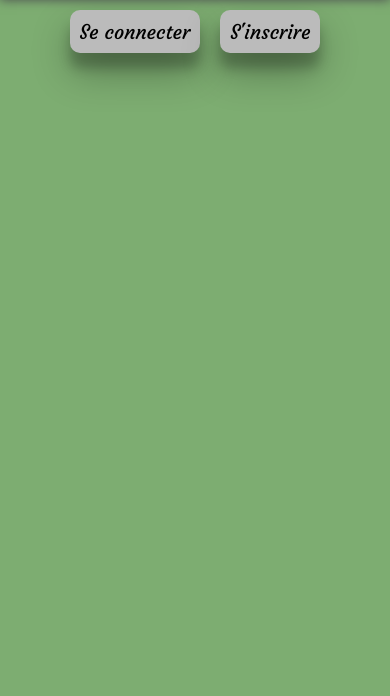
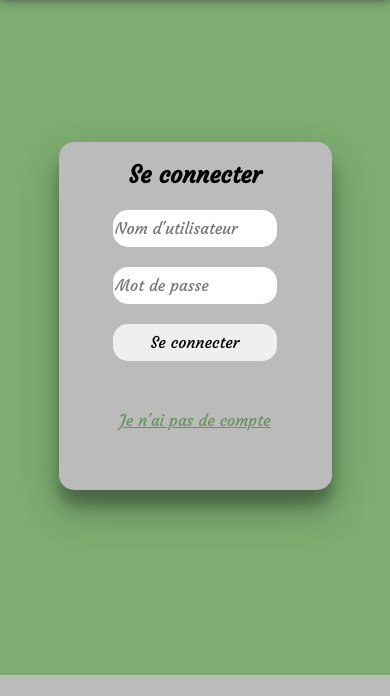
Before and after one commit to atarax-dev/LePendu, a Django app: template templates/login.html in a window 390 px wide. Shown: the part 169-865 px from the top of the page. After the commit the page ends 844 px from the top, so only its background shows below. Run offline with Django 4.2, Linux system fonts and the light colour scheme; the template is opened without the code that fills it, so the values that code supplies are empty.

Commit message:
update UI

```diff
--- a/LePendu/forms.py
+++ b/LePendu/forms.py
@@ -5,6 +5,6 @@ from django.core.validators import RegexValidator
 class LetterForm(forms.Form):
     letter_try = forms.CharField(
         label='Votre réponse',
-        widget=forms.TextInput(attrs={'placeholder': 'Quelle lettre souhaitez vous essayer?'}),
+        widget=forms.TextInput(attrs={'placeholder': 'Entrez une lettre'}),
         validators=[RegexValidator(regex='^[a-zA-Z]{1}$',
                                    message="N'entrez qu'une seule lettre")])
--- a/js/login.js
+++ b/js/login.js
@@ -25,18 +25,18 @@ logRight.addEventListener('mouseout' , function mouseOutRight(){
     logLeft.style.filter = "blur(0)";
 })
 
-let btnLogLeft = document.getElementById("btn-log-left");
-let btnLogRight = document.getElementById("btn-log-right");
+let accountConnect = document.getElementById("account-connect");
+let accountCreate = document.getElementById("account-create");
 
-btnLogLeft.addEventListener('mouseover' , function btnCilckLeft (){
-    logLeft.style.transform = "scale(1)"
+accountConnect.addEventListener('click' , function accountClick() {
+    logLeft.style.display = "none";
+    logRight.style.display = "block";
+    logRight.style.transform = "scale(1)";
+    logRight.style.filter = "blur(0)"
 })
-btnLogLeft.addEventListener('mouseout' , function btnOutLeft (){
-    logLeft.style.transform = "scale(0)"
+accountCreate.addEventListener('click' , function accountClickR() {
+    logRight.style.display = "none";
+    logLeft.style.display = "block";
+    logLeft.style.transform = "scale(1)";
+    logLeft.style.filter = "blur(0)"
 })
-btnLogRight.addEventListener('mouseover' , function btnCilckRight (){
-    logRight.style.transform = "scale(1)"
-})
-btnLogRight.addEventListener('mouseout' , function btnOutRight (){
-    logRight.style.transform = "scale(0)"
-})
--- a/requirements.txt
+++ b/requirements.txt
@@ -1,5 +1,5 @@
 Django==4.0.4
-psycopg2-binary
+psycopg2
 python-dotenv==0.20.0
 gunicorn==20.1.0
 django-environ==0.8.1
--- a/static/index.css
+++ b/static/index.css
@@ -73,8 +73,8 @@ a{
     align-items: center;
 }
 .block-log{
-    width: 30%;
-    height: 80%;
+    min-width: 30%;
+    min-height: 50%;
     margin: 3%;
     background-color: rgb(187, 187, 187);
     border-radius: 15px;
@@ -87,28 +87,23 @@ a{
     flex-direction: column;
     position: relative;
     width: 60%;
-    height: 80%;
     margin: auto;
 }
 .log-input{
     margin-top: 20px;
-    border-radius: 7px;
+    border-radius: 15px;
     border: hidden;
+    line-height: 35px;
 }
 .log-submit{
-    position: absolute;
     display: flex;
     justify-content: center;
-    margin-left: auto;
-    margin-right: auto;
-    left: 0;
-    right: 0;
-    bottom: 30px;
+    top: 200px;
 }
 .log-submit-btn{
     width: 200px;
 }
-.log-responsive{
+.account{
     display: none;
 }
 
@@ -117,10 +112,16 @@ a{
 .nav-link{
     display: inline-block;
 }
+.header-play nav ul{
+    padding-left: 0;
+    display: flex;
+    justify-content: space-around;
+}
+
 .nav-link a{
     color: black;
-    margin: 10px;
-    padding: 8px 10px;
+    margin: 5px;
+    padding: 8px 15px;
 }
 .nav-link a:hover{
     animation: border;
@@ -137,11 +138,11 @@ a{
 .main-play{
     display: flex;
     justify-content: center;
-    margin: 0 20px;
 }
 .hello{
-    margin-bottom: 50px;
-    padding-left: 20px;
+    font-size: 1.5em;
+    text-align: center;
+    font-family: 'Courgette', cursive;
 }
 .contain-game-text{
     display: flex;
@@ -162,7 +163,7 @@ a{
     text-align: center;
 }
 .game-form label{
-    font-size: 25px;
+    font-size: 1.2em;
 }
 #id_letter_try{
     width: 30%;
@@ -176,6 +177,7 @@ a{
     box-shadow: rgba(0, 0, 0, 0.48) 6px 2px 16px 0px, rgba(255, 255, 255, 0.8) -6px -2px 16px 0px;
 }
 
+
 @media screen and (max-width: 767.9px){
     .index-button{
         width: 10em;
@@ -183,30 +185,57 @@ a{
     .main{
         display: flex;
         flex-direction: column;
-        justify-content: flex-start;
+        justify-content: center;
     }
     .block-log{
-        position: absolute;
-        width: 70%;
-        height: 40%;
-        transform: scale(0);
+        min-width: 70%;
+        min-height: 55%;
+        text-align: center;
     }
     .block-log h2{
         margin-bottom: 0;
     }
-    .log-responsive{
+    .log-submit{
+        top: 170px;
+    }
+    .account{
+        display: block;
+        margin-top: 15px;
+    }
+    #block-log-right{
+        display: none;
+    }
+    #account-connect{
+        margin-top: 50px;
+        color: #69925f;
+    }
+    #account-create{
+        margin-top: 30px;
+        color: #69925f;
+    }
+    .nav-link a{
+        padding: 5px 8px;
+    }
+    .feed{
+        margin-top: 20px;
+    }
+    .hello{
+        margin: 0;
+    }
+    .main-play{
         display: flex;
-        justify-content: center;
+        flex-direction: column;
+        align-items: center;
     }
-    .log-responsive button{
-        margin: 10px;
-        padding: 10px;
-        border: transparent;
-        border-radius: 10px;
-        background-color: rgb(187, 187, 187);
-        font-size: 20px;
-        box-shadow: 0 19px 38px rgba(0, 0, 0, 0.3), 0 15px 12px rgba(0, 0, 0, 0.22);
+    .contain-game-text {
+        width: 300px;
+        height: 200px;
     }
+    .pendu-picture{
+        width: 200px;
+        height: 200px;
+    }
+
 }
 
 @keyframes border{
--- a/templates/login.html
+++ b/templates/login.html
@@ -15,10 +15,6 @@
 </header>
 
 <body>
-    <div class="log-responsive">
-        <button id="btn-log-left">Se connecter</button>
-        <button id="btn-log-right">S'inscrire</button>
-    </div>
     <div class="main">
         <div class="block-log" id="block-log-left">
             <h2>Se connecter</h2>
@@ -33,7 +29,7 @@
                     <input class="log-input log-submit-btn" type="submit" value="Se connecter">
                 </div>
             </form>
-
+            <a class="account" id="account-connect"><u>Je n'ai pas de compte</u></a>
         </div>
         <div class=block-log id=block-log-right>
             <h2>S'inscrire</h2>
@@ -49,6 +45,7 @@
                     <input class="log-input log-submit-btn" type="submit" value="S'inscrire">
                 </div>
             </form>
+            <a class="account" id="account-create"><u>J'ai déjà un compte</u></a>
         </div>
     </div>
     <script src="js/login.js"></script>
```
